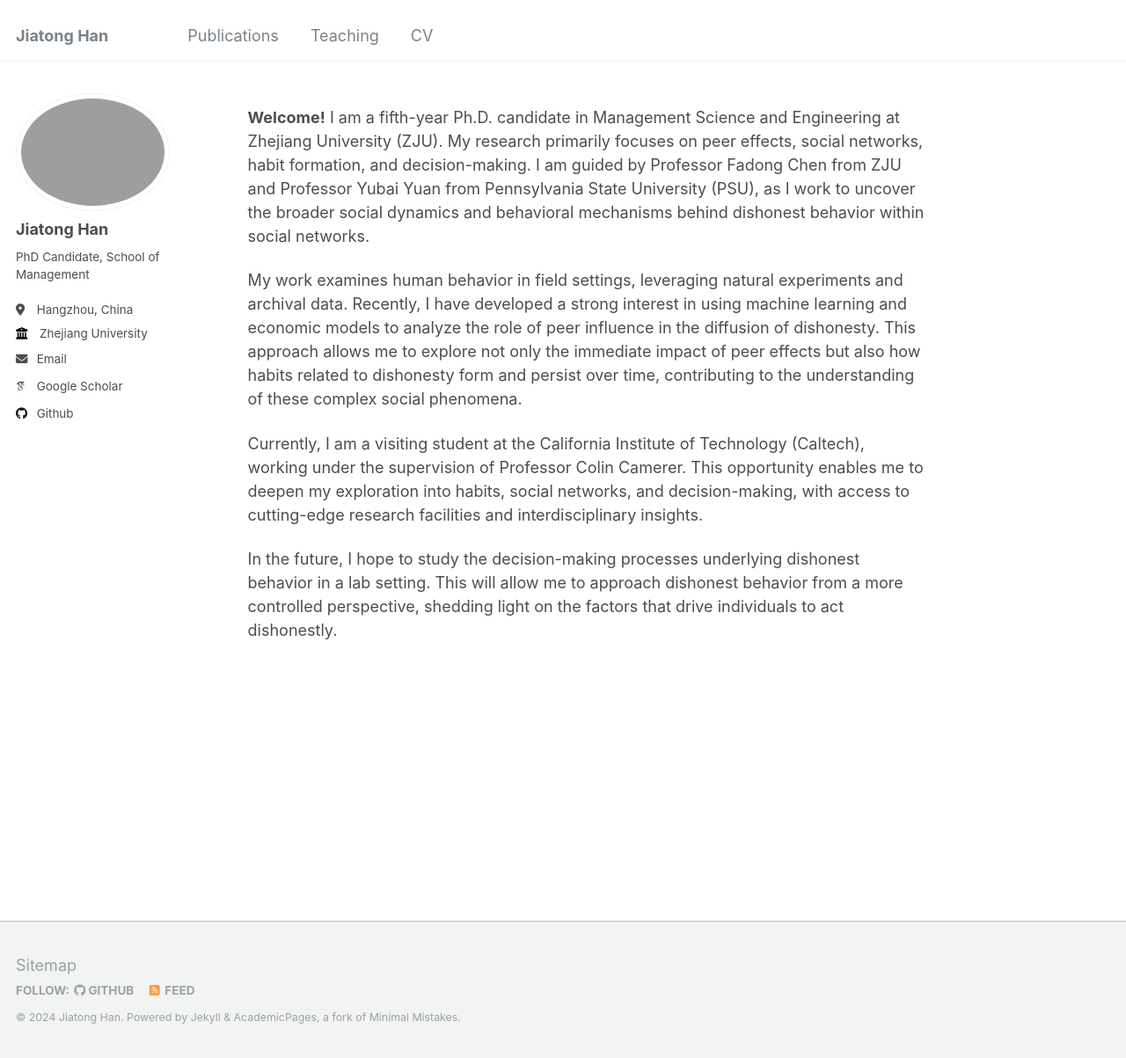
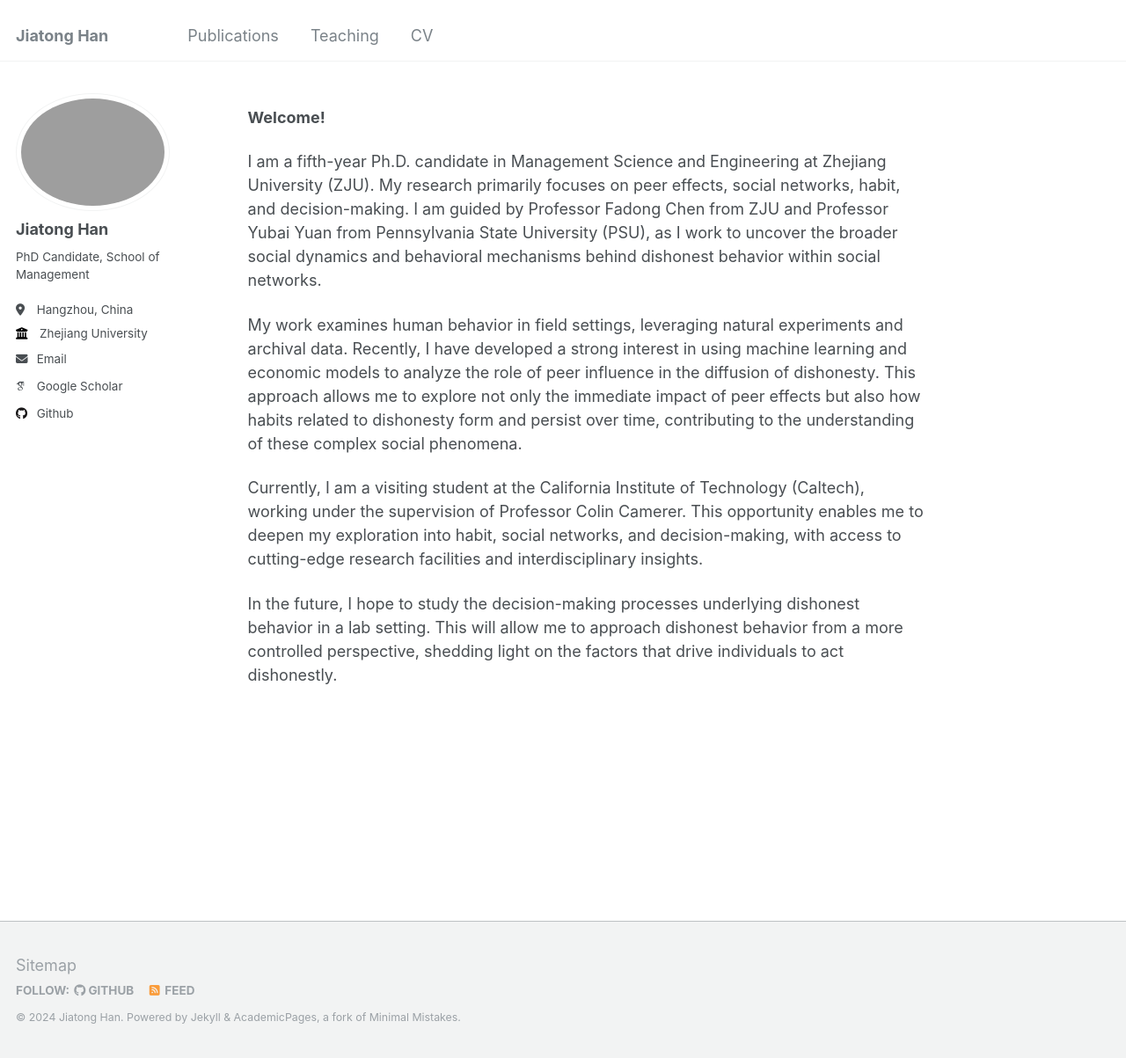
Before and after one commit to tt-08/jiatonghan, a Jekyll site: the page built from _pages/about.md, in a window 1280 px wide and 1203 px high. Shown: the whole window at 88% size. Built offline with Jekyll 4.4.1, drawn with Linux system fonts in a browser that asks for light colours; some web fonts are replaced.

Commit message:
basic changes

```diff
--- a/_pages/about.md
+++ b/_pages/about.md
@@ -7,11 +7,12 @@ redirect_from:
   - /about.html
 ---
 **Welcome!**
-I am a fifth-year Ph.D. candidate in Management Science and Engineering at Zhejiang University (ZJU). My research primarily focuses on peer effects, social networks, habit formation, and decision-making. I am guided by Professor Fadong Chen from ZJU and Professor Yubai Yuan from Pennsylvania State University (PSU), as I work to uncover the broader social dynamics and behavioral mechanisms behind dishonest behavior within social networks.
+
+I am a fifth-year Ph.D. candidate in Management Science and Engineering at Zhejiang University (ZJU). My research primarily focuses on peer effects, social networks, habit, and decision-making. I am guided by Professor Fadong Chen from ZJU and Professor Yubai Yuan from Pennsylvania State University (PSU), as I work to uncover the broader social dynamics and behavioral mechanisms behind dishonest behavior within social networks.
 
 My work examines human behavior in field settings, leveraging natural experiments and archival data. Recently, I have developed a strong interest in using machine learning and economic models to analyze the role of peer influence in the diffusion of dishonesty. This approach allows me to explore not only the immediate impact of peer effects but also how habits related to dishonesty form and persist over time, contributing to the understanding of these complex social phenomena.
 
-Currently, I am a visiting student at the California Institute of Technology (Caltech), working under the supervision of Professor Colin Camerer. This opportunity enables me to deepen my exploration into habits, social networks, and decision-making, with access to cutting-edge research facilities and interdisciplinary insights.
+Currently, I am a visiting student at the California Institute of Technology (Caltech), working under the supervision of Professor Colin Camerer. This opportunity enables me to deepen my exploration into habit, social networks, and decision-making, with access to cutting-edge research facilities and interdisciplinary insights.
 
 In the future, I hope to study the decision-making processes underlying dishonest behavior in a lab setting. This will allow me to approach dishonest behavior from a more controlled perspective, shedding light on the factors that drive individuals to act dishonestly.
 
```
Also changed, not shown: 1 other file.
